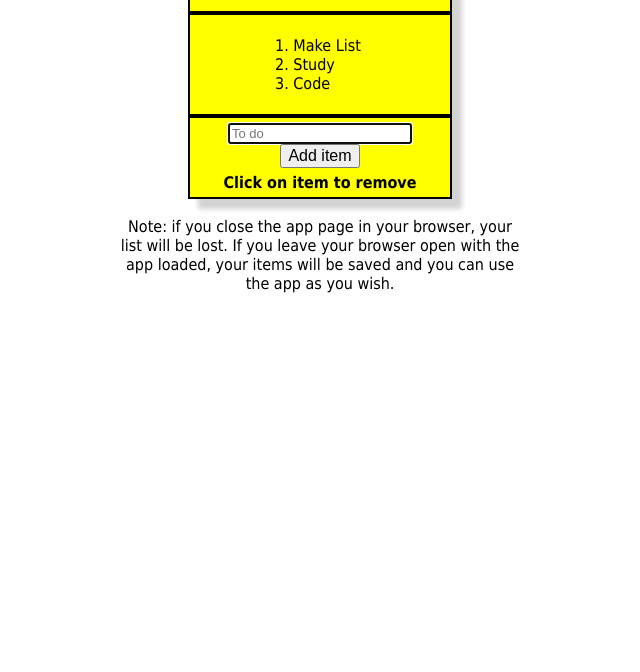
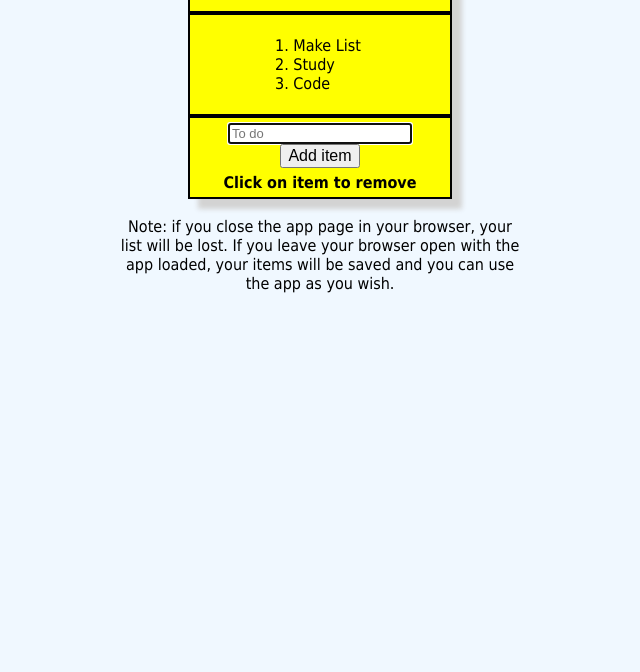
Before and after one commit to johnlagreco/Jquery_2doList, a plain HTML site: page index.html in a window 1280 px wide. Shown: the part 128-800 px from the top of the page, without its empty margins (320-960 px from the left). Drawn offline with nearby package versions, Linux system fonts and the light colour scheme.

Commit message:
Changed background color of the body.

```diff
--- a/index.html
+++ b/index.html
@@ -5,7 +5,7 @@
     <meta name="viewport" content="width=device-width, initial-scale=1">
     <link rel="stylesheet" type="text/css" href="style.css" />
   </head>
-  <body>
+  <body id="bod">
     <div id="frame">
       <div id="head">
           <h1>  THINGS TO DO  </h1>
--- a/style.css
+++ b/style.css
@@ -1,3 +1,7 @@
+#bod{
+	background-color: #F0F8FF;
+}
+
 #head, #box1, #box2{
 	margin: 0 auto;
 	text-align: center;
```
